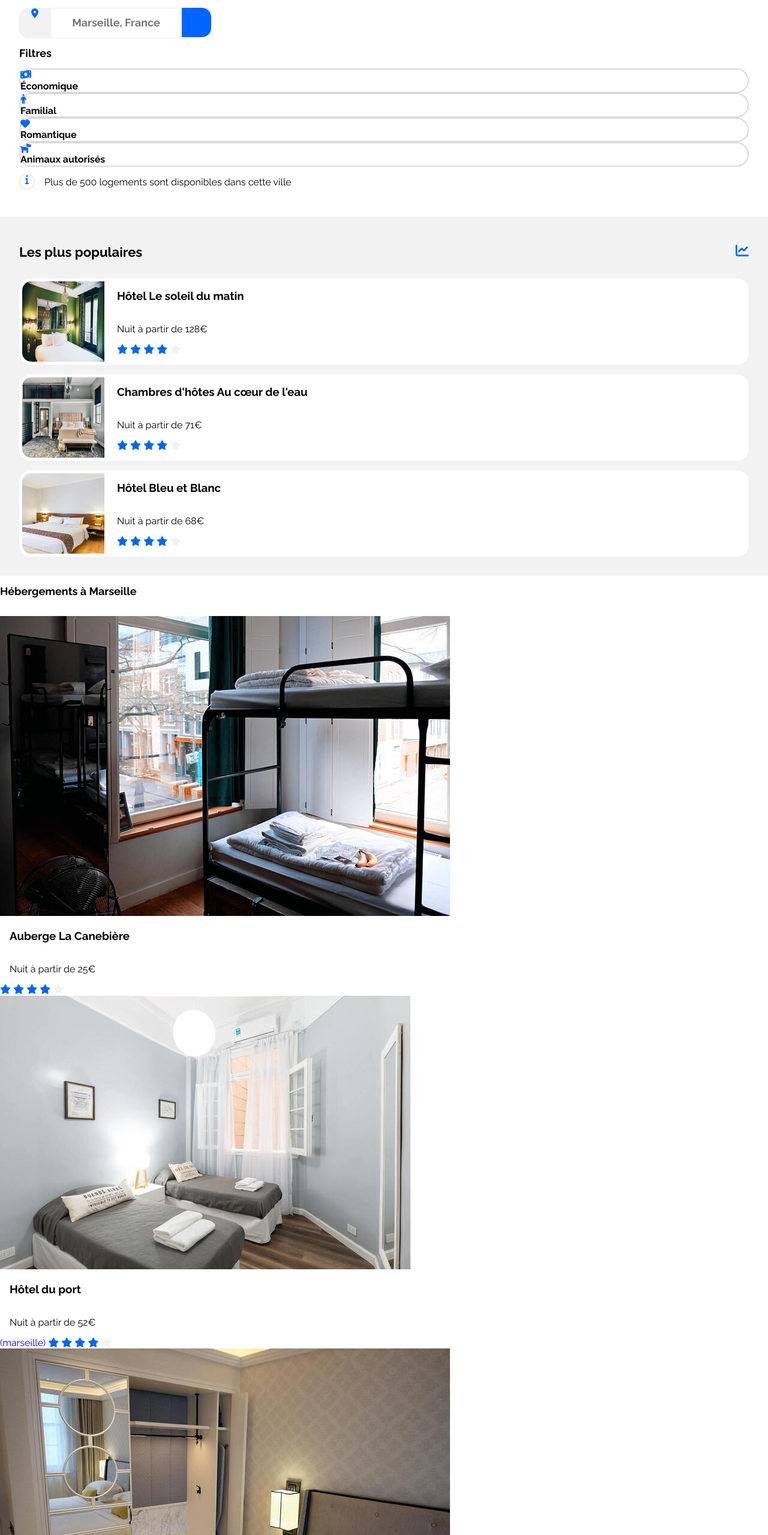
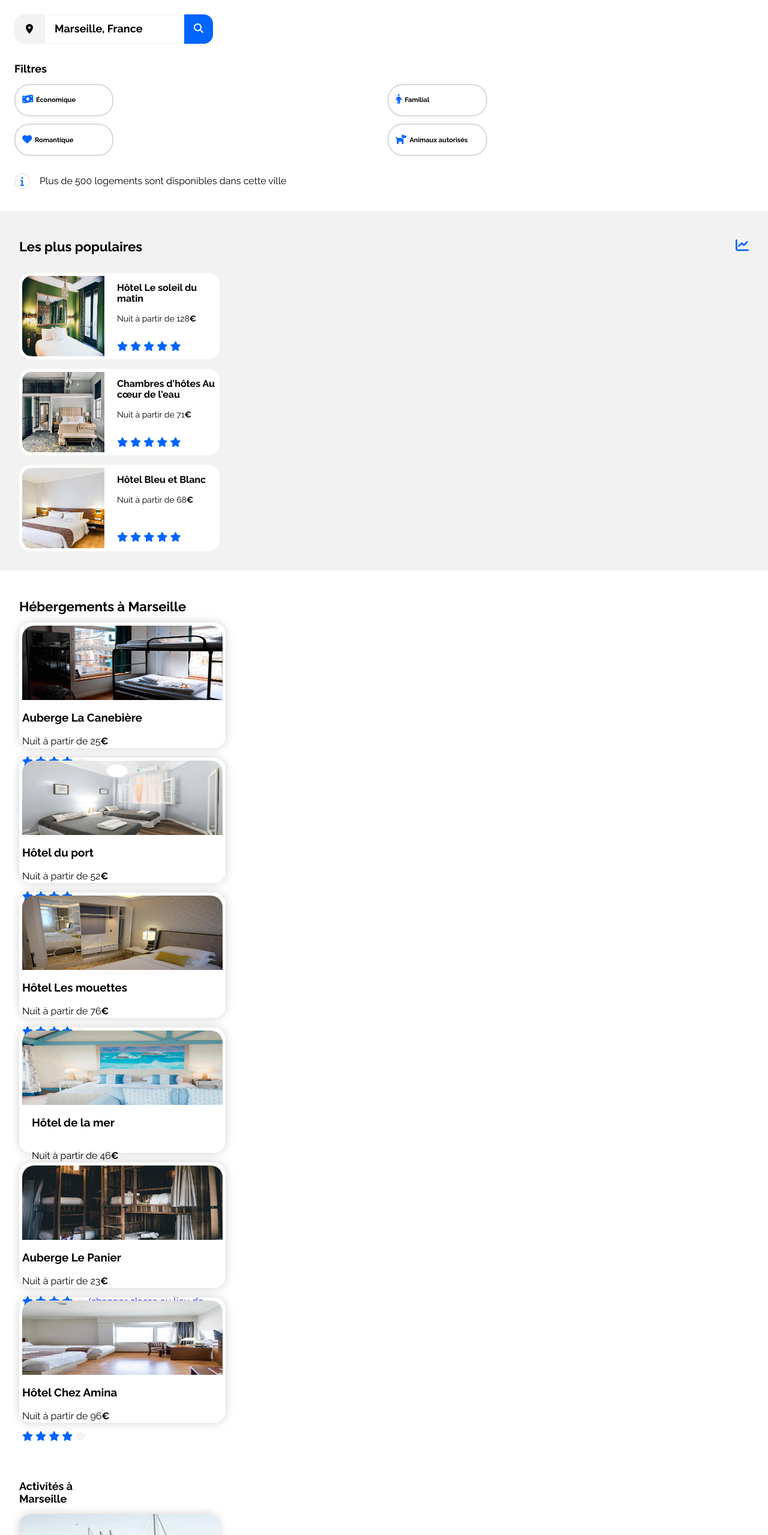
Before and after one commit to Thomaslck10/P2, a plain HTML site: page index.html in a window 1280 px wide. Shown: the part 241-2800 px from the top of the page at 60% size. Drawn offline with Linux system fonts and the light colour scheme.

Commit message:
+- Fin du CSS MOBILE

```diff
--- a/css.css
+++ b/css.css
@@ -35,6 +35,10 @@ h3
 a
 {
     text-decoration: none;
+}
+.iconegrise
+{
+    color:#f2f2f2;
 }
 
 /* HEADER */
@@ -74,38 +78,50 @@ a
 /*BARRE DE RECHERCHE*/
 .recherche
 {
-    padding: 2rem;
+    padding: 1.5rem;
 }
 .formulairederecherche
 {
     display: flex;
     width: 100%;
+    height: 49px;
+    padding-top: 1.2rem;
+    padding-bottom: 1rem;
 }
 .iconelocalisation
 {
-    width: 50px;
-    height: 49px;
     background-color: #f2f2f2;
     border: 1px solid #f2f2f2;
     border-radius: 15px 0 0 15px;
-    text-align: center;
+    width: 3rem;
+    display: flex;
+    justify-content: center;
+    align-items: center;
+}
+.localisation
+{
+    width: 14px;
+    height: 18px;
 }
 .barrederecherche
 {
     border: 1px solid #f2f2f2;
     font-weight: 700;
     font-size: 18px;
-    text-align: center;
+    color: black;
+    padding-left: 1rem;
+}
+.barrederecherche::placeholder
+{
     color: black;
 }
 .boutonrecherche
 {
-    width: 49px;
-    height: 49px;
     background-color: #0065FC;
     align-items: center;
     border: 1px solid #0065FC;
     border-radius: 0px 15px 15px 0px;
+    width: 3rem;
 }
 .fa-sharp
 {
@@ -117,10 +133,21 @@ a
 {
     width: 100%;
 }
+.gridfiltre
+{
+    display: grid;
+    grid-template-columns: 1fr 1fr;
+    gap: 0.8rem;
+}
 .filtre
 {
+    display: flex;
+    align-items: center;
+    padding-left: 0.7rem;
     border: 2px solid #d9d9d9;
     border-radius: 25px;
+    height: 50px;
+    width: 150px;
 }
 .filtre:hover
 {
@@ -133,15 +160,23 @@ a
 .titrefiltre
 {
     font-weight: 700;
+    font-size: 11px;
+    line-height: 13px;
+    padding-left: 0.3rem;
 }
 .resultatrecherche
 {
     display: flex;
     align-items: center;
-    text-align: center;
+    flex-shrink: 0;
+    padding-top: 1rem;
 }
 .iconeresultat
 {
+   display: flex;
+   justify-content: center;
+   align-items: center;
+   flex-shrink: 0;
    border: solid 1px #D9D9D9;
    border-radius: 100%;
    color: #0065FC;
@@ -165,13 +200,13 @@ a
     justify-content: space-between;
     padding-bottom: 1rem;
 }
-.fa-solid
+.fa-chart-line
 {
     color: #0065FC;
 }
 .articlespopulaires
 {
-display: grid;
+    display: grid;
     grid-template-columns: 1fr;
     grid-template-rows: 1fr 1fr 1fr;
     gap: 1rem;
@@ -179,6 +214,7 @@ display: grid;
 .lienarticlepopulaire
 {
     height: 144px;
+    width: 334px;
     display: flex;
     background-color: #ffffff;
     border-radius: 20px;
@@ -196,3 +232,89 @@ display: grid;
     flex-direction: column;
     padding-left: 1rem;
 }
+.fa-star
+{
+    color: #0065FC;
+}
+.cardheader h3
+{
+    font-size: 16px;
+    line-height: 18px;
+    font-weight: 700;
+}
+.cardheader p
+{
+    font-size: 14px;
+    line-height: 16px;
+}
+.evaldiv
+{
+    padding-top: 1rem;
+}
+.troisieme
+{
+    padding-top: 2rem;
+}
+
+/*MARSEILLE*/
+.hebergementmarseille
+{
+    padding: 2rem;
+}
+.lienarticlemarseille
+{
+    display: flex;
+    flex-direction: column;
+    border:5px solid #ffffff ;
+    border-radius: 20px;
+    box-shadow: 0 0 16px #0000002e;
+    height: 199px;
+    width: 334px;
+    margin-bottom: 1rem;
+}
+.imgarticlemarseille
+{
+    height:124px;
+    border-radius: 20px 20px 0 0;
+    width: 334px;
+}
+
+/*ACTIVITES*/
+.activites
+{
+    padding: 2rem;
+    margin-bottom: 2rem;
+}
+.activite
+{
+    display: flex;
+    flex-direction: column;
+    border:0 0 5px 5px solid #ffffff ;
+    border-radius: 20px;
+    box-shadow: 0 0 16px #0000002e;
+    width: 334px;
+    margin-bottom: 1rem;
+}
+.imgimgactivite
+{
+    border-radius: 20px 20px 0 0;
+    height: 134px;
+    width: 334px;
+}
+.titreactivite
+{
+    padding-left: 1rem;
+}
+
+/*FOOTER*/
+.footer
+{
+    background-color:#f2f2f2 ;
+    padding: 2.5rem;
+}
+li
+{
+    list-style-type: none;
+    padding-bottom: 1rem;
+    font-weight: 400;
+}
--- a/index.html
+++ b/index.html
@@ -26,7 +26,7 @@
                <p class="recherchedivsoustitre">En plein centre-ville ou en pleine nature</p>
              </div>
               <form class="formulairederecherche">
-                <span class="iconelocalisation"><i class="fa-solid fa-location-dot"></i></span>
+                <span class="iconelocalisation"><i class="fa-solid fa-location-dot" class="localisation"></i></span>
                 <input class="barrederecherche" placeholder="Marseille, France"/>
                 <button class="boutonrecherche">
                     <span class="texterecherche"><i class="fa-sharp fa-solid fa-magnifying-glass"></i></span>
@@ -34,6 +34,7 @@
               </form>
               <div class="filtrerecherche">
                <h2 class="titrefiltrederecherche">Filtres</h2>
+               <div class="gridfiltre">
                 <div class="filtre">
                  <div class="iconefiltre">
                     <i class="fa-solid fa-money-bill-wave"></i>
@@ -59,9 +60,10 @@
                 <span class="titrefiltre">Animaux autorisés</span>
                </div>
               </div>
+              </div>
               <div class="resultatrecherche">
                 <div class="iconeresultat">
-                 <i class="fa-solid fa-info"></i>
+                 <i class="fa-solid fa-info" class="iconei"></i>
                 </div>
                 <p class="texteresultat">Plus de 500 logements sont disponibles dans cette ville</p>
               </div>
@@ -74,15 +76,19 @@
                       <a href="#" class="lienarticlepopulaire">
                         <img class="imgarticlepopulaire" src="images/Images+Booki/Images Booki/hebergements/4_small/emile-guillemot-Bj_rcSC5XfE-unsplash.jpg" alt="Chambre avec un lit et une fenêtre">
                         <div class="divcontenuarticlepopulaire">
+                          <div class="cardheader">
                             <h3>Hôtel Le soleil du matin</h3>
-                            <p>Nuit à partir de 128€</p>
+                            <p>Nuit à partir de 128<strong>€</strong></p>
+                          </div>
+                          <div class="evaldiv">
                             <span class="divevaluationarticlepopulaire">
                              <i class="fa-solid fa-star"></i>
                              <i class="fa-solid fa-star"></i>
                              <i class="fa-solid fa-star"></i>
                              <i class="fa-solid fa-star"></i>
-                             <i class="fa-solid fa-star" style="color:#f2f2f2"></i>
+                             <i class="fa-solid fa-star"></i>
                             </span>
+                          </div>
                       </div>
                      </a>
                     </article>
@@ -90,15 +96,19 @@
                         <a href="#" class="lienarticlepopulaire">
                           <img class="imgarticlepopulaire" src="images/Images+Booki/Images Booki/hebergements/4_small/aw-creative-VGs8z60yT2c-unsplash.jpg" alt="Chambre avec un lit et une fenêtre">
                           <div class="divcontenuarticlepopulaire">
+                            <div class="cardheader">
                               <h3>Chambres d'hôtes Au cœur de l'eau</h3>
-                              <p>Nuit à partir de 71€</p>
+                              <p>Nuit à partir de 71<strong>€</strong></p>
+                            </div>
+                            <div class="evaldiv">
                               <span class="divevaluationarticlepopulaire">
                                <i class="fa-solid fa-star"></i>
                                <i class="fa-solid fa-star"></i>
                                <i class="fa-solid fa-star"></i>
                                <i class="fa-solid fa-star"></i>
-                               <i class="fa-solid fa-star" style="color:#f2f2f2"></i>
+                               <i class="fa-solid fa-star"></i>
                               </span>
+                           </div>
                           </div>
                         </a>
                     </article>
@@ -106,34 +116,34 @@
                         <a href="#" class="lienarticlepopulaire">
                           <img class="imgarticlepopulaire" src="images/Images+Booki/Images Booki/hebergements/4_small/febrian-zakaria-sjvU0THccQA-unsplash.jpg" alt="Chambre avec un lit">
                           <div class="divcontenuarticlepopulaire">
+                            <div class="cardheader">
                               <h3>Hôtel Bleu et Blanc</h3>
-                              <p>Nuit à partir de 68€</p>
+                              <p>Nuit à partir de 68<strong>€</strong></p>
+                            </div>
+                            <div class="evaldiv troisieme">
                               <span class="divevaluationarticlepopulaire">
                                <i class="fa-solid fa-star"></i>
                                <i class="fa-solid fa-star"></i>
                                <i class="fa-solid fa-star"></i>
                                <i class="fa-solid fa-star"></i>
-                               <i class="fa-solid fa-star" style="color:#f2f2f2"></i>
+                               <i class="fa-solid fa-star"></i>
                               </span>
+                          </div>
                         </div>
                         </a>
                     </article>
                   </div>
                 </div>
                 <div class="hebergementmarseille">
-                  <div class="titremarseille">
-                   <h2 class="titrepopulaire">Hébergements à Marseille</h2>
-                  </div>
+                  <h1 class="titremarseille">Hébergements à Marseille</h1>
                    <article class="articlemarseille">
                     <a href="#" class="lienarticlemarseille">
-                      <div class="divimgarticlepmarseille">
                       <img class="imgarticlemarseille" src="images/Images+Booki/Images Booki/hebergements/4_small/marcus-loke-WQJvWU_HZFo-unsplash.jpg" alt="Chambre avec un lit superposé et une fenêtre">
+                      <div class="divcontenuarticlemarseille">
+                          <h3>Auberge La Canebière</h3>
+                          <p>Nuit à partir de 25<strong>€</strong></p>
                       </div>
-                      <div class="divcontenuarticlepopulaire">
-                          <h3>Auberge La Canebière</h3>
-                          <p>Nuit à partir de 25€</p>
-                      </div>
-                      <div class="divevaluationarticlepopulaire">
+                      <div class="divevaluationarticlemarseille">
                           <i class="fa-solid fa-star"></i>
                           <i class="fa-solid fa-star"></i>
                           <i class="fa-solid fa-star"></i>
@@ -144,14 +154,12 @@
                    </article>
                    <article class="articlemarseille">
                      <a href="#" class="lienarticlemarseille">
-                      <div class="divimgarticlepmarseille">
                       <img class="imgarticlemarseille" src="images/Images+Booki/Images Booki/hebergements/4_small/fred-kleber-gTbaxaVLvsg-unsplash.jpg" alt="Chambre avec deux lits et une fenêtre">
+                      <div class="divcontenuarticlemarseille">
+                          <h3>Hôtel du port</h3>
+                          <p>Nuit à partir de 52<strong>€</strong></p>
                       </div>
-                      <div class="divcontenuarticlepopulaire">
-                          <h3>Hôtel du port</h3>
-                          <p>Nuit à partir de 52€</p>
-                      </div>
-                      <div class="divevaluationarticlepopulaire"> (marseille)
+                      <div class="divevaluationarticlemarseille">
                           <i class="fa-solid fa-star"></i>
                           <i class="fa-solid fa-star"></i>
                           <i class="fa-solid fa-star"></i>
@@ -162,14 +170,12 @@
                    </article>
                    <article class="articlemarseille">
                     <a href="#" class="lienarticlemarseille">
-                      <div class="divimgarticlepmarseille">
                       <img class="imgarticlemarseille" src="images/Images+Booki/Images Booki/hebergements/4_small/reisetopia-B8WIgxA_PFU-unsplash.jpg" alt="Chambre avec un lit et dressing">
+                      <div class="divcontenuarticlemarseille">
+                          <h3>Hôtel Les mouettes</h3>
+                          <p>Nuit à partir de 76<strong>€</strong></p>
                       </div>
-                      <div class="divcontenuarticlepopulaire">
-                          <h3>Hôtel Les mouettes</h3>
-                          <p>Nuit à partir de 76€</p>
-                      </div>
-                      <div class="divevaluationarticlepopulaire">
+                      <div class="divevaluationarticlemarseille">
                           <i class="fa-solid fa-star"></i>
                           <i class="fa-solid fa-star"></i>
                           <i class="fa-solid fa-star"></i>
@@ -180,14 +186,12 @@
                    </article>
                    <article class="articlemarseille">
                     <a href="#" class="lienarticlemarseille">
-                      <div class="divimgarticlepmarseille">
                      <img class="imgarticlemarseille" src="images/Images+Booki/Images Booki/hebergements/4_small/annie-spratt-Eg1qcIitAuA-unsplash.jpg" alt="Chambre avec un lit et un canapé">
-                      </div>
                      <div class="divcontenuarticlepopulaire">
                           <h3>Hôtel de la mer</h3>
-                          <p>Nuit à partir de 46€</p>
+                          <p>Nuit à partir de 46<strong>€</strong></p>
                      </div>
-                      <div class="divevaluationarticlepopulaire">
+                     <div class="divevaluationarticlemarseille">
                           <i class="fa-solid fa-star"></i>
                           <i class="fa-solid fa-star"></i>
                           <i class="fa-solid fa-star"></i>
@@ -198,14 +202,28 @@
                    </article>
                    <article class="articlemarseille">
                     <a href="#" class="lienarticlemarseille">
-                      <div class="divimgarticlepmarseille">
                       <img class="imgarticlemarseille" src="images/Images+Booki/Images Booki/hebergements/4_small/nicate-lee-kT-ZyaiwBe0-unsplash.jpg" alt="Chambre avec deux lits superposé">
+                      <div class="divcontenuarticlemarseille">
+                          <h3>Auberge Le Panier</h3>
+                          <p>Nuit à partir de 23<strong>€</strong></p>
                       </div>
-                      <div class="divcontenuarticlepopulaire">
-                          <h3>Auberge Le Panier</h3>
-                          <p>Nuit à partir de 23€</p>
+                      <div class="divevaluationarticlemarseille">
+                          <i class="fa-solid fa-star"></i>
+                          <i class="fa-solid fa-star"></i>
+                          <i class="fa-solid fa-star"></i>
+                          <i class="fa-solid fa-star"></i>
+                          <i class="fa-solid fa-star"style="color:#f2f2f2"></i> (changer classe au lieu de html)
                       </div>
-                      <div class="divevaluationarticlepopulaire">
+                    </a>
+                   </article>
+                   <article class="articlemarseille">
+                    <a href="#" class="lienarticlemarseille">
+                      <img class="imgarticlemarseille" src="images/Images+Booki/Images Booki/hebergements/3_medium/febrian-zakaria-M6S1WvfW68A-unsplash.jpg" alt="Chambre avec deux lits et une fenêtre">
+                      <div class="divcontenuarticlemarseille">
+                          <h3>Hôtel Chez Amina</h3>
+                          <p>Nuit à partir de 96<strong>€</strong></p>
+                      </div>
+                      <div class="divevaluationarticlemarseille">
                           <i class="fa-solid fa-star"></i>
                           <i class="fa-solid fa-star"></i>
                           <i class="fa-solid fa-star"></i>
@@ -214,48 +232,29 @@
                       </div>
                     </a>
                   </article>
-                  <article class="articlemarseille">
-                    <a href="#" class="lienarticle-marseille">
-                      <div class="divimgarticlepmarseille">
-                          <img class="imgarticlemarseille" src="images/Images+Booki/Images Booki/hebergements/4_small/febrian-zakaria-M6S1WvfW68A-unsplash.jpg" alt="Chambre avec deux lits et une fenêtre">
-                      </div>
-                      <div class="divcontenuarticlepopulaire">
-                          <h3>Hôtel Chez Amina</h3>
-                          <p>Nuit à partir de 96€</p>
-                      </div>
-                      <div class="divevaluationarticlepopulaire">
-                          <i class="fa-solid fa-star"></i>
-                          <i class="fa-solid fa-star"></i>
-                          <i class="fa-solid fa-star"></i>
-                          <i class="fa-solid fa-star"></i>
-                          <i class="fa-solid fa-star"style="color:#f2f2f2"></i>
-                      </div>
-                    </a>
-                  </article>
-                  <a href="#" class="hebergementafficherplus">Afficher plus</a>
                </div>
             </section>
             <section class="activites" id="activites">
-              <h2 class="titreactivites">Activités à Marseille</h2>
-              <a href="#" class="activite1">
+              <h2 class="titreactivites">Activités à<br> Marseille</h2>
+              <a href="#" class="activite">
                 <div class="imgactivite">
                   <img class="imgimgactivite" src="./images/Images+Booki/Images Booki/activites/4_small/reno-laithienne-QUgJhdY5Fyk-unsplash.jpg" alt="Port avec des bateaux en premier plan et ville au deuxième plan">
                 </div>
-                <h3 class="titreactivite">Vieux Port</h3>
+                <h3 class="titreactivite">Vieux-Port</h3>
               </a>
-              <a href="#" class="activite2">
+              <a href="#" class="activite">
                 <div class="imgactivite">
                   <img class="imgimgactivite" src="./images/Images+Booki/Images Booki/activites/4_small/paul-hermann-QFTrLdQIRhI-unsplash.jpg" alt="Paysage rocheux avec un fort dans le fond">
                 </div>
                 <h3 class="titreactivite">Fort de Pomègues</h3>
               </a>
-              <a href="#" class="activite3">
+              <a href="#" class="activite">
                 <div class="imgactivite">
                   <img class="imgimgactivite" src="./images/Images+Booki/Images Booki/activites/4_small/kilyan-sockalingum-NR8-cBCN3aI-unsplash.jpg" alt="Paysage rocheux avec un peu de verdure au bord de la mer étendu à l'horizon">
                 </div>
                 <h3 class="titreactivite">Parc national des Calanques</h3>
               </a>
-              <a href="#" class="activite4">
+              <a href="#" class="activite">
                 <div class="imgactivite">
                   <img class="imgimgactivite" src="./images/Images+Booki/Images Booki/activites/4_small/florian-wehde-xW9e8gdotxI-unsplash.jpg" alt="Ville en premier plan surmonté d'une cathédrale en haut d'une colline">
                 </div>
@@ -266,20 +265,23 @@
         <footer class="footer">
           <div class="footerdiv">
             <div class="footerdivdiv">
-              <h3 class="titrefooter">À propos</h3> (liste)
-              <a href="#" class="lienfooter">Fonctionnement du site</a>
-              <a href="#" class="lienfooter">Conditions générales</a>
-              <a href="#" class="lienfooter">Données et confidentialité</a>
+              <h3 class="titrefooter">À propos</h3>
+              <ul class="listefooter"></ul>
+               <a href="#" class="lienfooter"><li>Fonctionnement du site</li></a>
+               <a href="#" class="lienfooter"><li>Conditions générales</li></a>
+               <a href="#" class="lienfooter"><li>Données et confidentialité</li></a>
             </div>
             <div class="footerdivdiv">
              <h3 class="titrefooter">Nos hébergements</h3>
-              <a href="#" class="lienfooter">Charte de qualité</a>
-              <a href="#" class="lienfooter">Proposer votre hôtel</a>
+             <ul class="listefooter"></ul>
+              <a href="#" class="lienfooter"><li>Charte qualité</li></a>
+              <a href="#" class="lienfooter"><li>Proposer votre hôtel</li></a>
             </div>
             <div class="footerdivdiv">
               <h3 class="titrefooter">Assistance</h3>
-              <a href="#" class="lienfooter">Centre d'aide</a>
-              <a href="#" class="lienfooter">Nous contacter</a>
+              <ul class="listefooter"></ul>
+               <a href="#" class="lienfooter"><li>Centre d'aide</li></a>
+               <a href="#" class="lienfooter"><li>Nous contacter</li></a>
             </div>
           </div>
         </footer>
```
Lines whose indentation alone changed are shown as unchanged.
